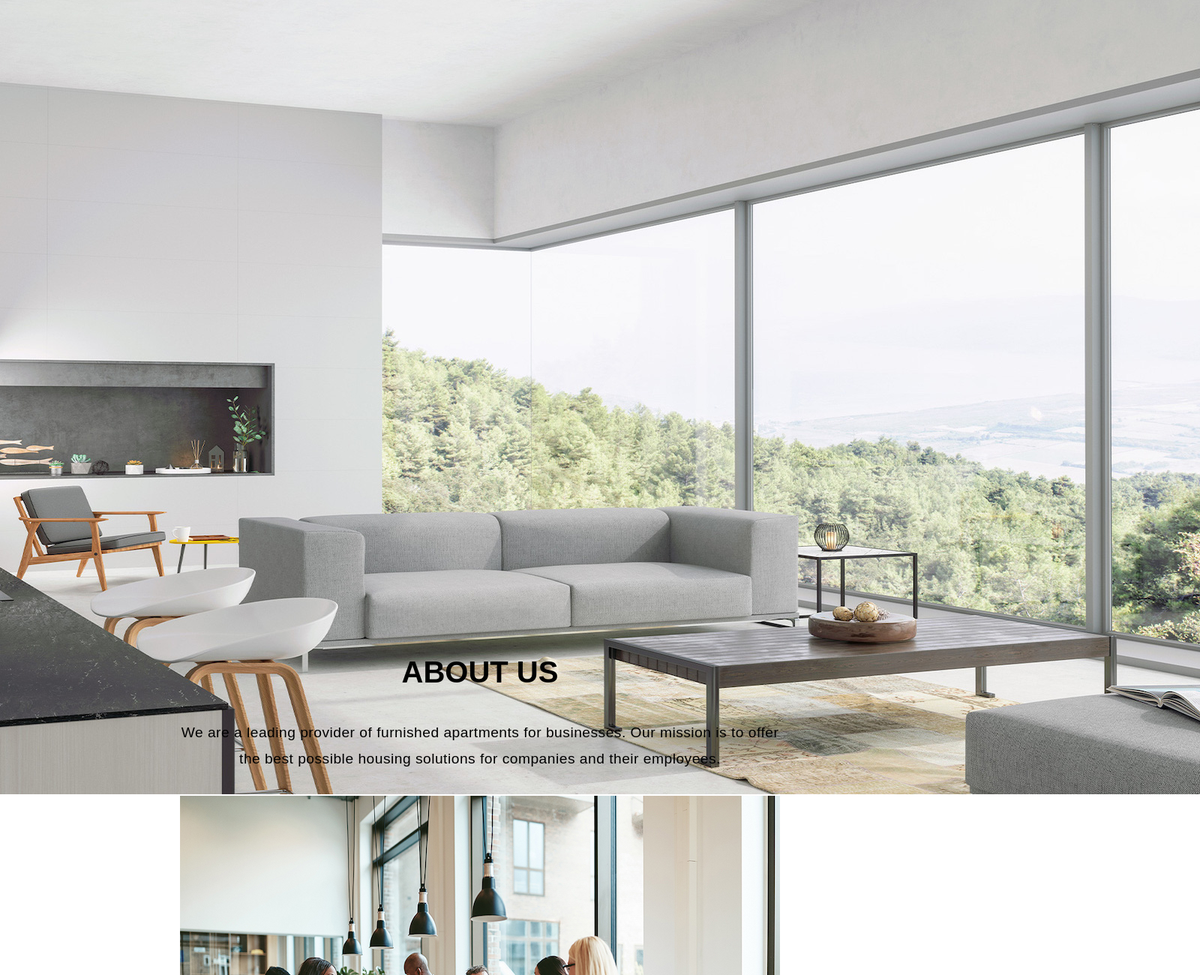
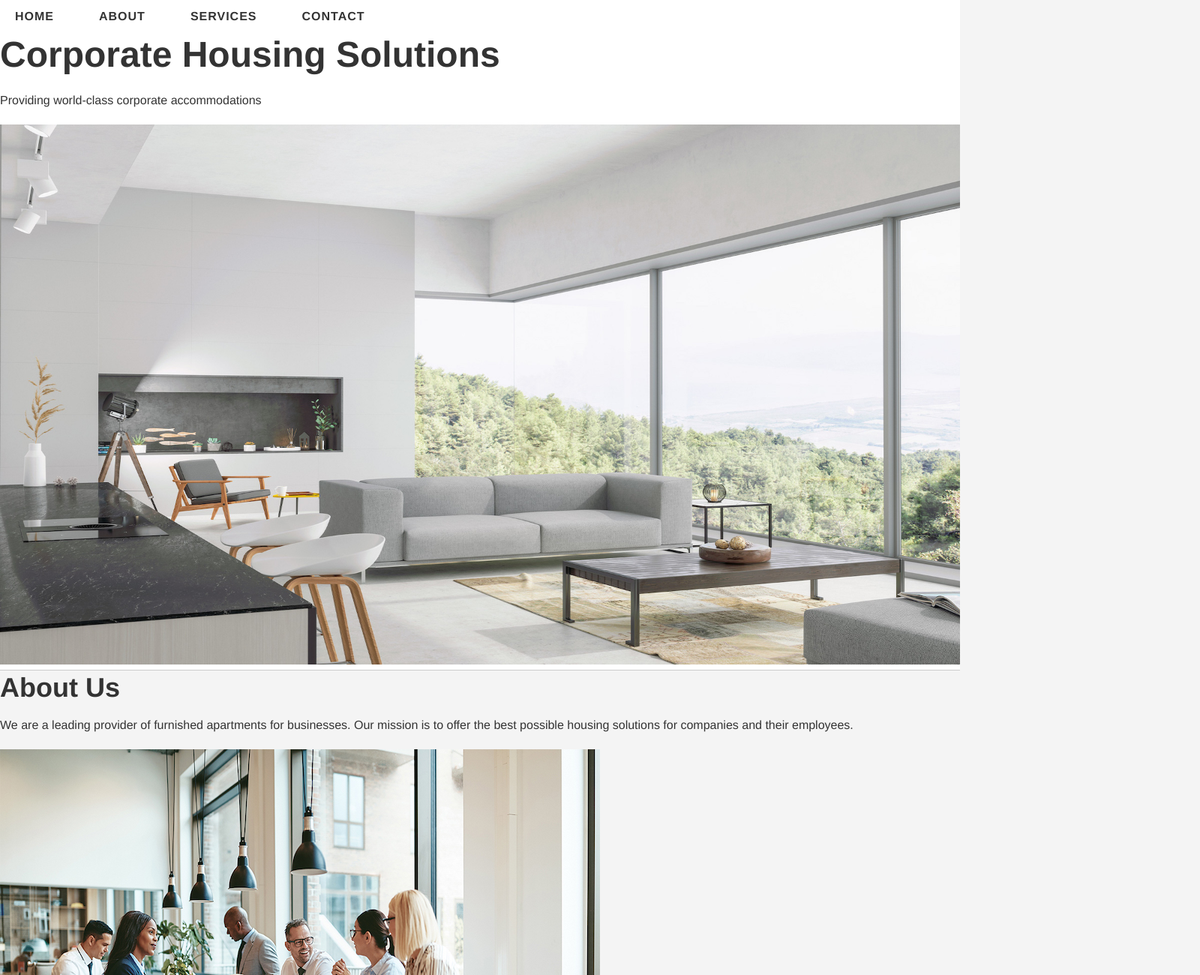
Before and after one commit to montrego/min-hemsida, a plain HTML site: page index.html in a window 1280 px wide. Shown: the top 1300 px of the page at 75% size, 1600 px wide, since content can reach past the window. Drawn offline with Linux system fonts and the light colour scheme.

Commit message:
Update style.css

```diff
--- a/style.css
+++ b/style.css
@@ -1,113 +1,134 @@
-* {
+/* Reset styles */
+
+html, body, div, span, applet, object, iframe, h1, h2, h3, h4, h5, h6, p, blockquote, pre, a, abbr, acronym, address, big, cite, code, del, dfn, em, img, ins, kbd, q, s, samp, small, strike, strong, sub, sup, tt, var, b, u, i, center, dl, dt, dd, ol, ul, li, fieldset, form, label, legend, table, caption, tbody, tfoot, thead, tr, th, td {
   margin: 0;
   padding: 0;
-    box-sizing: border-box;
+  border: 0;
+  outline: 0;
+  font-size: 100%;
+  vertical-align: baseline;
+  background: transparent;
 }
 
 body {
-    font-family: Arial, sans-serif;
-    line-height: 1.6;
+  font-family: "Helvetica Neue", Helvetica, Arial, sans-serif;
+  font-size: 16px;
+  line-height: 1.5;
+  color: #333;
+  background-color: #f4f4f4;
+}
+
+/* Global styles */
+
+.container {
+  max-width: 960px;
+  margin: 0 auto;
+  padding: 0 20px;
+}
+
+a {
+  color: #337ab7;
+  text-decoration: none;
+}
+
+a:hover {
+  color: #23527c;
+}
+
+h1, h2, h3, h4, h5, h6 {
+  font-weight: bold;
+}
+
+h1 {
+  font-size: 48px;
+  line-height: 1.2;
+  margin-bottom: 20px;
+}
+
+h2 {
+  font-size: 36px;
+  line-height: 1.3;
+  margin-bottom: 15px;
+}
+
+h3 {
+  font-size: 24px;
+  line-height: 1.4;
+  margin-bottom: 10px;
+}
+
+p {
+  margin-bottom: 20px;
+}
+
+img {
+  max-width: 100%;
+  height: auto;
+}
+
+/* Header styles */
+
+header {
+  background-color: #fff;
+  border-bottom: 1px solid #ccc;
+}
+
+#logo {
+  font-size: 24px;
+  font-weight: bold;
+  margin: 20px 0;
 }
 
 nav {
   display: flex;
-    justify-content: center;
-    background-color: #333;
-    padding: 1rem 0;
+  justify-content: space-between;
+  align-items: center;
+  padding: 10px 0;
 }
 
 nav ul {
   display: flex;
+  list-style: none;
 }
 
 nav ul li {
-    list-style: none;
-    margin-right: 1rem;
+  margin-left: 20px;
 }
 
-nav ul li a {
-    text-decoration: none;
-    color: #fff;
-    transition: color 0.3s;
+nav ul li:first-child {
+  margin-left: 0;
 }
 
-nav ul li a:hover {
-    color: #ddd;
+nav a {
+  color: #333;
+  font-weight: bold;
+  text-transform: uppercase;
+  letter-spacing: 1px;
+  padding: 10px 20px;
 }
 
-header {
-    background-image: url("images/hero-background.jpg");
+nav a:hover {
+  background-color: #f4f4f4;
+}
+
+/* Hero section styles */
+
+#hero {
+  background-image: url("images/hero.jpg");
+  background-size: cover;
   background-position: center;
-    background-size: cover;
-    background-repeat: no-repeat;
-    height: 100vh;
+  height: 500px;
   display: flex;
-    flex-direction: column;
+  justify-content: center;
   align-items: center;
-    justify-content: center;
   text-align: center;
   color: #fff;
-    padding: 0 2rem;
 }
 
-header h1 {
-    font-size: 4rem;
-    margin-bottom: 0.5rem;
+#hero h1 {
+  font-size: 72px;
+  margin-bottom: 20px;
 }
 
-header p {
-    font-size: 1.5rem;
-    margin-bottom: 2rem;
-}
-
-section {
-    padding: 4rem 2rem;
-    text-align: center;
-}
-
-h2 {
-    font-size: 2.5rem;
-    margin-bottom: 2rem;
-    text-transform: uppercase;
-}
-
-section p {
-    font-size: 1.2rem;
-    max-width: 800px;
-    margin: 0 auto 2rem;
-    line-height: 1.8;
-    letter-spacing: 0.5px;
-}
-
-.service-card {
-    display: inline-block;
-    width: calc(33.333% - 2rem);
-    margin-bottom: 2rem;
-    padding: 1rem;
-}
-
-.service-card img {
-    width: 100%;
-    height: auto;
-    max-height: 200px;
-    object-fit: cover;
-}
-
-.service-card h3 {
-    font-size: 1.5rem;
-    margin-bottom: 1rem;
-}
-
-.service-card p {
-    font-size: 1rem;
-}
-
-section#contact {
-    background-color: #f4f4f4;
-    padding-bottom: 2rem;
-}
-
-form {
-    max-width: 600px;
-    margin: 0 auto;
-}
+#hero p {
+  font-size: 24
```
Lines whose indentation alone changed are shown as unchanged.
